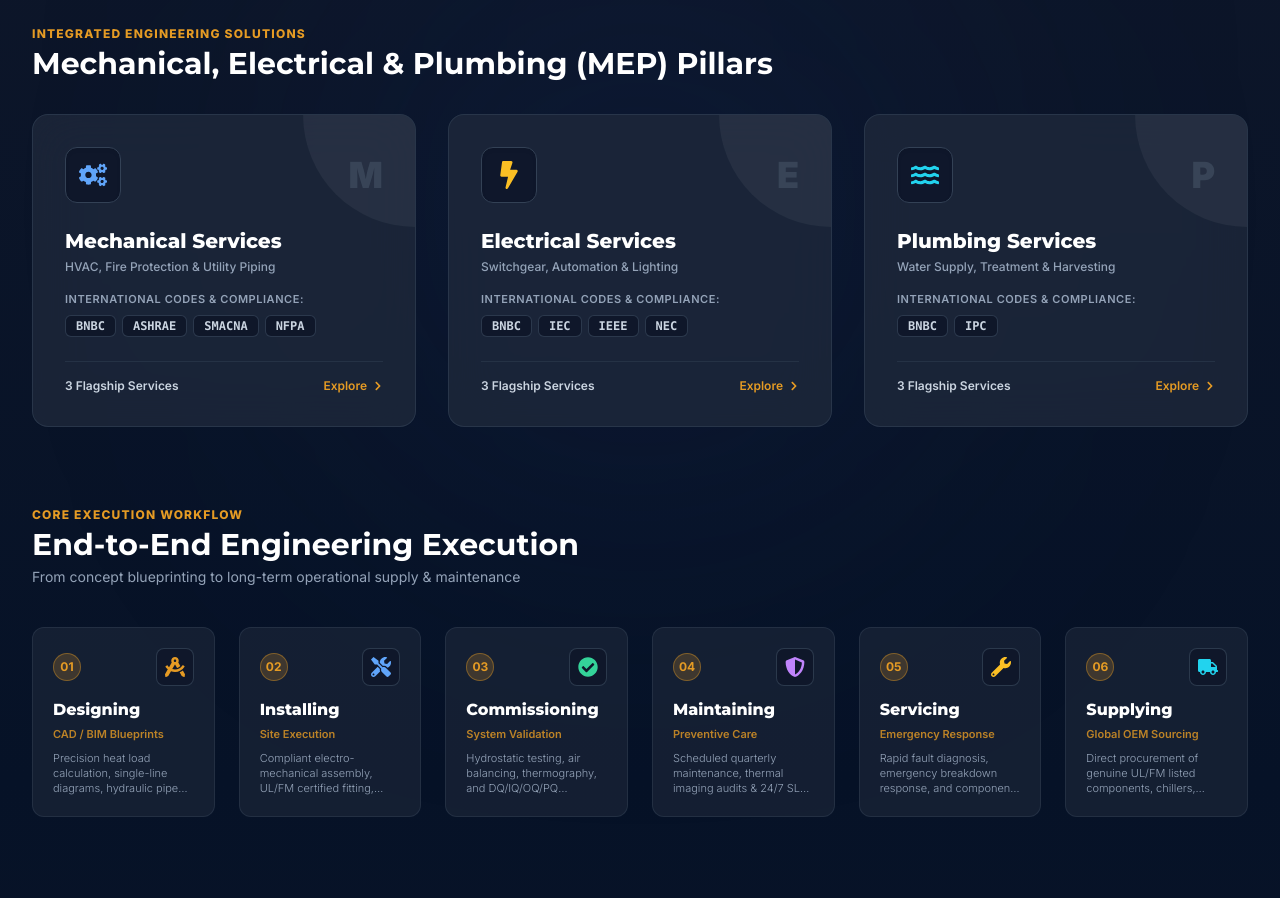
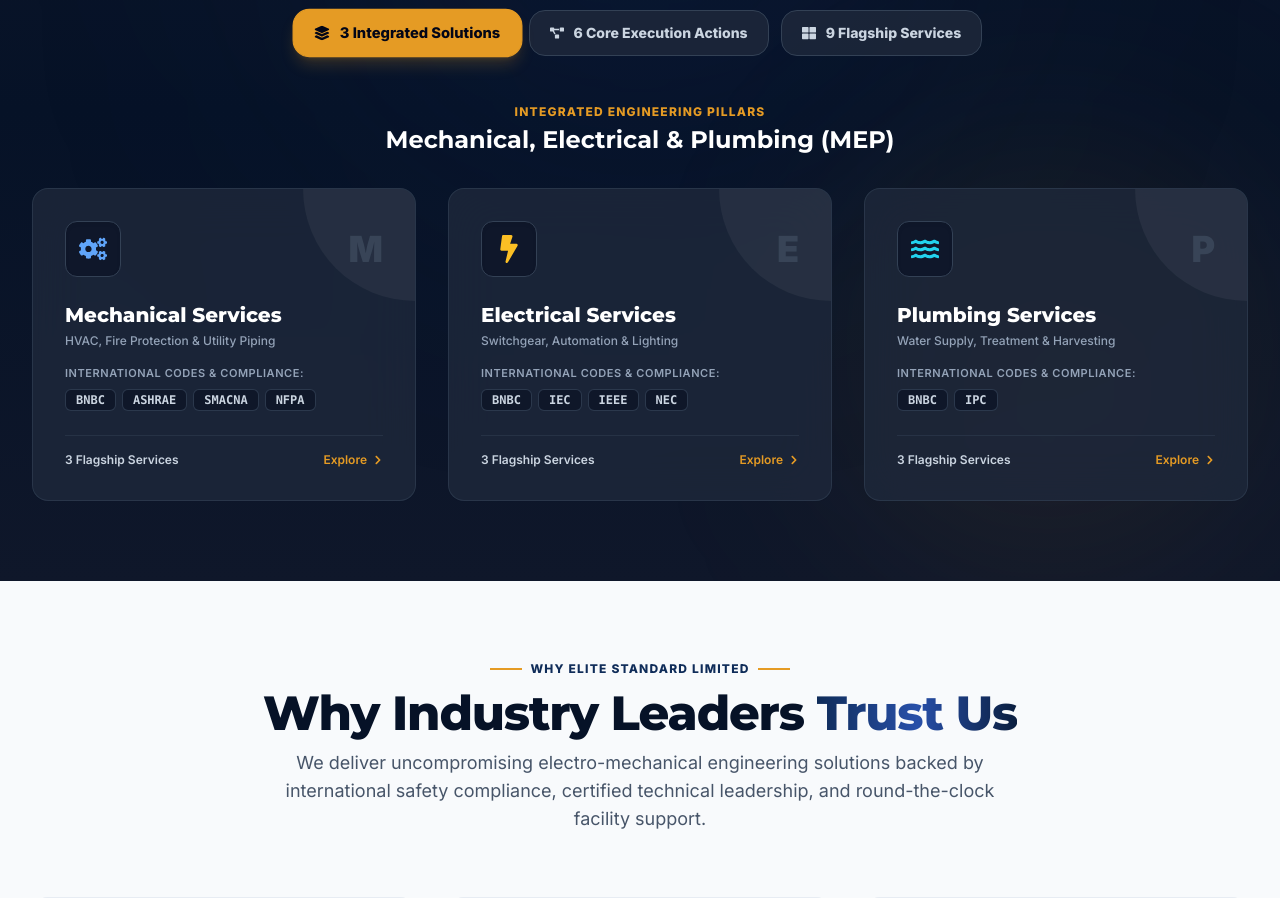
Before and after one commit to mardy-technology-ltd/elite-standard-frontend, a Next.js app: page / in a window 1280 px wide. Shown: the part 2080-2978 px from the top of the page. Built offline with nearby package versions, Linux system fonts and the light colour scheme.

Commit message:
refactor: transform Framework369 into an interactive tabbed switcher for clean UI

```diff
--- a/src/components/home/Framework369.tsx
+++ b/src/components/home/Framework369.tsx
@@ -15,12 +15,15 @@
   FaTruck,
   FaArrowRight,
   FaChevronRight,
-  FaShieldVirus,
   FaStar,
+  FaLayerGroup,
+  FaProjectDiagram,
+  FaThLarge,
 } from "react-icons/fa";
 import { framework369Data, servicesData } from "@/lib/mockData";
 
 export default function Framework369() {
+  const [activeFrameworkTab, setActiveFrameworkTab] = useState<"solutions" | "actions" | "services">("solutions");
   const [activeCategory, setActiveCategory] = useState<"all" | "mechanical" | "electrical" | "plumbing">("all");
 
   const filteredServices = servicesData.filter(
@@ -67,7 +70,7 @@
 
       <div className="max-w-7xl mx-auto px-4 sm:px-6 lg:px-8 relative z-10">
         {/* Section Header */}
-        <div className="text-center max-w-3xl mx-auto mb-16">
+        <div className="text-center max-w-3xl mx-auto mb-12">
           <motion.div
             initial={{ opacity: 0, y: 20 }}
             whileInView={{ opacity: 1, y: 0 }}
@@ -100,14 +103,62 @@
           </motion.p>
         </div>
 
-        {/* --- PART 1: THE 3 INTEGRATED SOLUTIONS (MEP) --- */}
-        <div className="mb-20">
-          <div className="mb-8">
+        {/* --- MAIN INTERACTIVE FRAMEWORK TAB SWITCHER --- */}
+        <div className="flex flex-wrap items-center justify-center gap-3 mb-12">
+          <button
+            onClick={() => setActiveFrameworkTab("solutions")}
+            className={`px-5 py-3 rounded-2xl text-xs sm:text-sm font-extrabold transition-all duration-200 flex items-center gap-2.5 border ${
+              activeFrameworkTab === "solutions"
+                ? "bg-accent text-slate-950 border-accent shadow-lg shadow-accent/20 scale-105"
+                : "bg-slate-800/80 text-slate-300 border-slate-700 hover:bg-slate-800 hover:text-white"
+            }`}
+          >
+            <FaLayerGroup className="text-sm" />
+            <span>3 Integrated Solutions</span>
+          </button>
+
+          <button
+            onClick={() => setActiveFrameworkTab("actions")}
+            className={`px-5 py-3 rounded-2xl text-xs sm:text-sm font-extrabold transition-all duration-200 flex items-center gap-2.5 border ${
+              activeFrameworkTab === "actions"
+                ? "bg-accent text-slate-950 border-accent shadow-lg shadow-accent/20 scale-105"
+                : "bg-slate-800/80 text-slate-300 border-slate-700 hover:bg-slate-800 hover:text-white"
+            }`}
+          >
+            <FaProjectDiagram className="text-sm" />
+            <span>6 Core Execution Actions</span>
+          </button>
+
+          <button
+            onClick={() => setActiveFrameworkTab("services")}
+            className={`px-5 py-3 rounded-2xl text-xs sm:text-sm font-extrabold transition-all duration-200 flex items-center gap-2.5 border ${
+              activeFrameworkTab === "services"
+                ? "bg-accent text-slate-950 border-accent shadow-lg shadow-accent/20 scale-105"
+                : "bg-slate-800/80 text-slate-300 border-slate-700 hover:bg-slate-800 hover:text-white"
+            }`}
+          >
+            <FaThLarge className="text-sm" />
+            <span>9 Flagship Services</span>
+          </button>
+        </div>
+
+        {/* --- TAB CONTENT PANELS --- */}
+        <AnimatePresence mode="wait">
+          {/* TAB 1: 3 INTEGRATED SOLUTIONS */}
+          {activeFrameworkTab === "solutions" && (
+            <motion.div
+              key="tab-solutions"
+              initial={{ opacity: 0, y: 15 }}
+              animate={{ opacity: 1, y: 0 }}
+              exit={{ opacity: 0, y: -15 }}
+              transition={{ duration: 0.3 }}
+            >
+              <div className="mb-8 text-center max-w-xl mx-auto">
                 <span className="text-accent font-extrabold text-xs uppercase tracking-widest block mb-1">
-              Integrated Engineering Solutions
+                  Integrated Engineering Pillars
                 </span>
-            <h3 className="text-2xl sm:text-3xl font-bold text-white">
-              Mechanical, Electrical & Plumbing (MEP) Pillars
+                <h3 className="text-2xl font-bold text-white">
+                  Mechanical, Electrical & Plumbing (MEP)
                 </h3>
               </div>
 
@@ -115,10 +166,9 @@
                 {framework369Data.solutions.map((sol, idx) => (
                   <motion.div
                     key={sol.code}
-                initial={{ opacity: 0, y: 30 }}
-                whileInView={{ opacity: 1, y: 0 }}
-                viewport={{ once: true }}
-                transition={{ duration: 0.5, delay: idx * 0.1 }}
+                    initial={{ opacity: 0, y: 20 }}
+                    animate={{ opacity: 1, y: 0 }}
+                    transition={{ duration: 0.4, delay: idx * 0.1 }}
                     className="group relative bg-slate-800/80 backdrop-blur-xl border border-slate-700/60 rounded-2xl p-6 sm:p-8 hover:border-accent/60 transition-all duration-300 hover:shadow-2xl hover:-translate-y-1 overflow-hidden"
                   >
                     <div className="absolute top-0 right-0 w-28 h-28 bg-white/5 rounded-bl-full pointer-events-none group-hover:bg-accent/10 transition-colors" />
@@ -165,74 +215,84 @@
                   </motion.div>
                 ))}
               </div>
-        </div>
+            </motion.div>
+          )}
 
-        {/* --- PART 2: THE 6 CORE ACTIONS --- */}
-        <div className="mb-20">
-          <div className="mb-10">
+          {/* TAB 2: 6 CORE EXECUTION ACTIONS (WORKFLOW TIMELINE) */}
+          {activeFrameworkTab === "actions" && (
+            <motion.div
+              key="tab-actions"
+              initial={{ opacity: 0, y: 15 }}
+              animate={{ opacity: 1, y: 0 }}
+              exit={{ opacity: 0, y: -15 }}
+              transition={{ duration: 0.3 }}
+            >
+              <div className="mb-8 text-center max-w-xl mx-auto">
                 <span className="text-accent font-extrabold text-xs uppercase tracking-widest block mb-1">
                   Core Execution Workflow
                 </span>
-            <h3 className="text-2xl sm:text-3xl font-bold text-white">
-              End-to-End Engineering Execution
+                <h3 className="text-2xl font-bold text-white">
+                  6-Stage Systematic Engineering Lifecycle
                 </h3>
-            <p className="text-xs sm:text-sm text-slate-400 mt-1">
-              From concept blueprinting to long-term operational supply & maintenance
-            </p>
               </div>
 
-          <div className="grid grid-cols-2 md:grid-cols-3 lg:grid-cols-6 gap-4 sm:gap-6">
+              <div className="grid grid-cols-1 md:grid-cols-2 lg:grid-cols-3 gap-6">
                 {framework369Data.actions.map((act, idx) => (
                   <motion.div
                     key={act.step}
-                initial={{ opacity: 0, scale: 0.95 }}
-                whileInView={{ opacity: 1, scale: 1 }}
-                viewport={{ once: true }}
+                    initial={{ opacity: 0, y: 20 }}
+                    animate={{ opacity: 1, y: 0 }}
                     transition={{ duration: 0.4, delay: idx * 0.08 }}
-                className="bg-slate-800/60 border border-slate-700/50 rounded-xl p-4 sm:p-5 flex flex-col justify-between hover:bg-slate-800 hover:border-accent/50 transition-all duration-300 group"
+                    className="bg-slate-800/80 border border-slate-700/60 rounded-2xl p-6 hover:border-accent/60 transition-all duration-300 group flex flex-col justify-between"
                   >
                     <div>
-                  <div className="flex items-center justify-between mb-3">
-                    <span className="w-7 h-7 rounded-full bg-accent/20 text-accent font-bold text-xs flex items-center justify-center border border-accent/40">
+                      <div className="flex items-center justify-between mb-4">
+                        <span className="w-8 h-8 rounded-xl bg-accent/20 text-accent font-bold text-xs flex items-center justify-center border border-accent/40">
                           0{act.step}
                         </span>
-                    <div className="p-2 rounded-lg bg-slate-900 border border-slate-700/80 group-hover:scale-110 transition-transform">
+                        <div className="p-2.5 rounded-xl bg-slate-900 border border-slate-700/80 group-hover:scale-110 transition-transform">
                           {getActionIcon(act.icon)}
                         </div>
                       </div>
-                  <h4 className="text-base font-extrabold text-white mb-1 group-hover:text-accent transition-colors">
+
+                      <h4 className="text-lg font-extrabold text-white mb-1 group-hover:text-accent transition-colors">
                         {act.title}
                       </h4>
-                  <p className="text-[11px] text-accent/80 font-semibold mb-2">{act.subtitle}</p>
-                  <p className="text-[11px] text-slate-400 leading-snug line-clamp-3 font-light">
+                      <p className="text-xs text-accent/90 font-semibold mb-3">{act.subtitle}</p>
+                      <p className="text-xs text-slate-300 leading-relaxed font-light">
                         {act.description}
                       </p>
                     </div>
                   </motion.div>
                 ))}
               </div>
-        </div>
+            </motion.div>
+          )}
 
-        {/* --- PART 3: THE 9 FLAGSHIP SERVICES --- */}
-        <div>
-          <div className="flex flex-col md:flex-row md:items-end justify-between mb-10 gap-6">
+          {/* TAB 3: 9 FLAGSHIP SERVICES */}
+          {activeFrameworkTab === "services" && (
+            <motion.div
+              key="tab-services"
+              initial={{ opacity: 0, y: 15 }}
+              animate={{ opacity: 1, y: 0 }}
+              exit={{ opacity: 0, y: -15 }}
+              transition={{ duration: 0.3 }}
+            >
+              <div className="flex flex-col md:flex-row md:items-center justify-between mb-8 gap-4">
                 <div>
                   <span className="text-accent font-extrabold text-xs uppercase tracking-widest block mb-1">
                     Flagship Service Portfolio
                   </span>
-              <h3 className="text-2xl sm:text-3xl font-bold text-white">
-                Comprehensive Engineering Services
+                  <h3 className="text-2xl font-bold text-white">
+                    9 Specialized Electro-Mechanical Services
                   </h3>
-              <p className="text-xs sm:text-sm text-slate-400 mt-1">
-                Each service covers Residential, Commercial, and Industrial sectors
-              </p>
                 </div>
 
-            {/* Category Tabs */}
-            <div className="flex flex-wrap gap-2 bg-slate-800/90 p-1.5 rounded-xl border border-slate-700">
+                {/* Category Sub-Tabs */}
+                <div className="flex flex-wrap gap-1.5 bg-slate-800/90 p-1.5 rounded-xl border border-slate-700">
                   {(
                     [
-                  { id: "all", label: "All Services (9)" },
+                      { id: "all", label: "All (9)" },
                       { id: "mechanical", label: "Mechanical (3)" },
                       { id: "electrical", label: "Electrical (3)" },
                       { id: "plumbing", label: "Plumbing (3)" },
@@ -241,7 +301,7 @@
                     <button
                       key={tab.id}
                       onClick={() => setActiveCategory(tab.id)}
-                  className={`px-4 py-2 rounded-lg text-xs font-semibold transition-all duration-200 ${
+                      className={`px-3 py-1.5 rounded-lg text-xs font-semibold transition-all duration-200 ${
                         activeCategory === tab.id
                           ? "bg-accent text-slate-950 font-bold shadow-md"
                           : "text-slate-300 hover:text-white hover:bg-slate-700/60"
@@ -303,7 +363,9 @@
                   ))}
                 </AnimatePresence>
               </div>
-        </div>
+            </motion.div>
+          )}
+        </AnimatePresence>
       </div>
     </section>
   );
```
Lines whose indentation alone changed are shown as unchanged.
